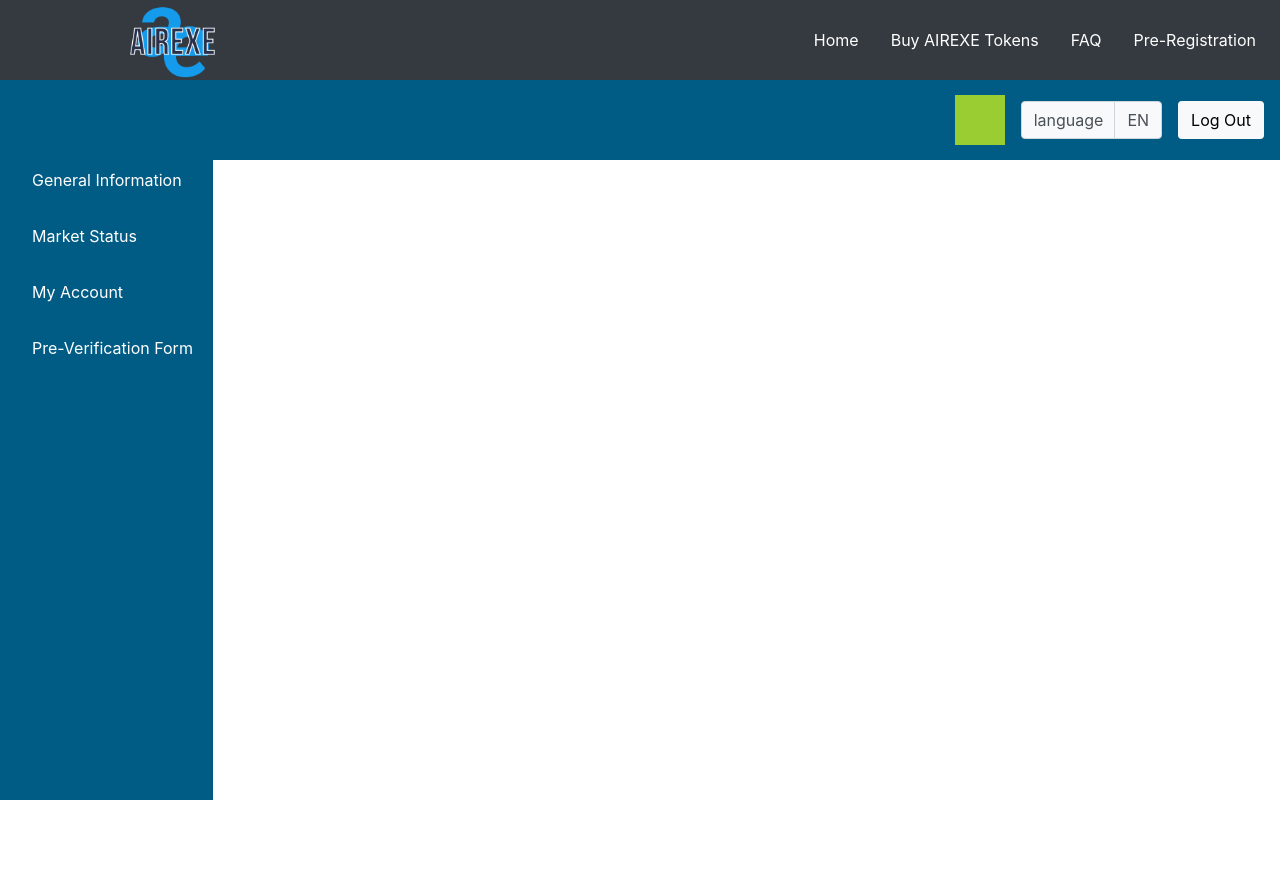
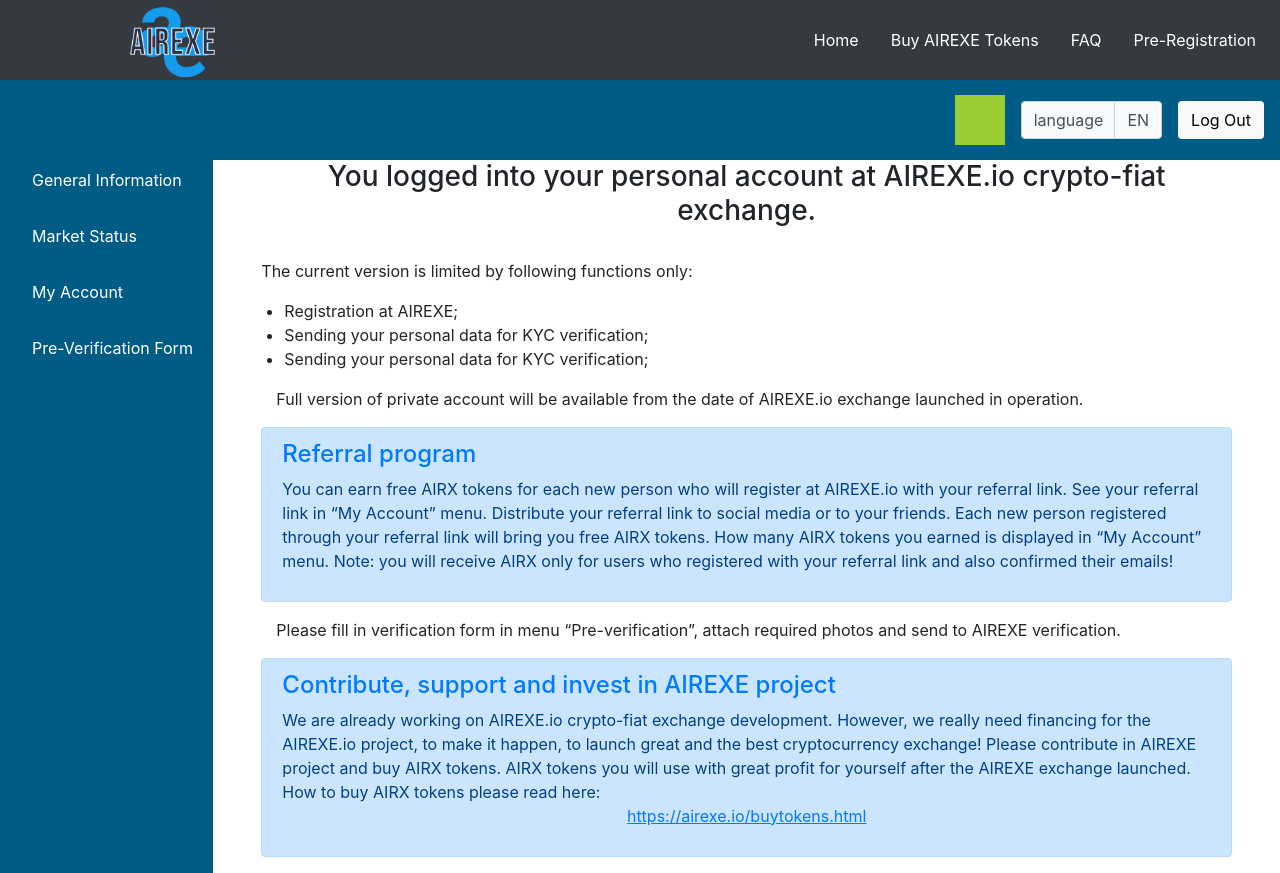
Before and after one commit to darthvasya/airexe-dashboard, an Angular app: page /dashboard in a window 1280 px wide. Before the commit the page ends 800 px from the top, so only its background shows below. Built offline with nearby package versions, Linux system fonts and the light colour scheme; sample sign-in values are in the browser's storage.

Commit message:
правки по верстке

```diff
--- a/src/app/layout/dashboard/dashboard.component.html
+++ b/src/app/layout/dashboard/dashboard.component.html
@@ -1,9 +1,53 @@
-<!-- <a class="twitter-timeline" data-width="600" data-height="800" href="https://twitter.com/Airexe_official?ref_src=twsrc%5Etfw">Tweets by Airexe_official</a>
-<script async src="https://platform.twitter.com/widgets.js" charset="utf-8">
-</script> -->
+<div class="container-fluid">
+    <div class="row pl-5 pr-5 ">
+        <h3 class="col-12 text-center">
+            You logged into your personal account at AIREXE.io crypto-fiat exchange.
+        </h3>
+        <p>
+            <br>The current version is limited by following functions only:
+        </p>
+        <ul class="col-12 ml-2">
+            <li>Registration at AIREXE;</li>
+            <li>Sending your personal data for KYC verification;</li>
+            <li>Sending your personal data for KYC verification;</li>
+        </ul>
+        <p class="col-12">
+            Full version of private account will be available from the date of AIREXE.io exchange launched in operation.
+        </p>
+        <div class="alert alert-primary" role="alert ">
+            <h4 class="alert-heading text-primary">Referral program</h4>
+            <p>You can earn free AIRX tokens for each new person who will register at AIREXE.io with your referral link. See your referral link in “My Account” menu. Distribute your referral link to social media or to your friends. Each new person registered
+                through your referral link will bring you free AIRX tokens. How many AIRX tokens you earned is displayed in “My Account” menu. Note: you will receive AIRX only for users who registered with your referral link and also confirmed their emails!
+            </p>
+        </div>
+        <p class="col-12">
+            Please fill in verification form in menu “Pre-verification”, attach required photos and send to AIREXE verification.
+        </p>
+        <div class="alert alert-primary" role="alert ">
+            <h4 class="alert-heading text-primary">
+                Contribute, support and invest in AIREXE project
+            </h4>
+            <span>
+                We are already working on AIREXE.io crypto-fiat exchange development. However, we really need financing for the AIREXE.io project, to make it happen, to launch great and the best cryptocurrency exchange! Please contribute in AIREXE project and buy AIRX
+                tokens. AIRX tokens you will use with great profit for yourself after the AIREXE exchange launched. How to buy AIRX tokens please read here:
+            </span>
+            <a class="text-primary text-center" href="https://airexe.io/buytokens.html">
+                <p> <u>https://airexe.io/buytokens.html</u> </p>
+            </a>
+        </div>
+        <!-- <a class="twitter-timeline" data-width="600" data-height="800" href="https://twitter.com/Airexe_official?ref_src=twsrc%5Etfw">Tweets by Airexe_official</a>
 
-<!-- <twitter-timeline>
-  <a class="twitter-timeline" href="https://twitter.com/Airexe_official?ref_src=twsrc%5Etfw" data-widget-id="673710543212052480"> Tweets from https://twitter.com/IAmAru/lists/food-trucks</a>
-</twitter-timeline> -->
+        <iframe class="iframe" src="https://twitter.com/Airexe_official?ref_src=twsrc%5Etfw" title="Cryptocurrency Market State"></iframe>
+        <iframe class="iframe" src="https://platform.twitter.com/widgets.js" title="Cryptocurrency Market State"></iframe>
+        <hr>
+        <a class="twitter-timeline" data-width="600" data-height="800" href="https://twitter.com/Airexe_official?ref_src=twsrc%5Etfw">Tweets by Airexe_official</a>
+        <script async src="https://platform.twitter.com/widgets.js" charset="utf-8">
+        </script>
 
-<!-- <ng4-twitter-timeline [dataSrc]="{sourceType: 'profile',screenName: 'Airexe_official'}" [opts]="{tweetLimit: 10}"></ng4-twitter-timeline> -->
+        <twitter-timeline>
+            <a class="twitter-timeline" href="https://twitter.com/Airexe_official?ref_src=twsrc%5Etfw" data-widget-id="673710543212052480"> Tweets from https://twitter.com/IAmAru/lists/food-trucks</a>
+        </twitter-timeline>
+
+        <ng4-twitter-timeline [dataSrc]="{sourceType: 'profile',screenName: 'Airexe_official'}" [opts]="{tweetLimit: 10}"></ng4-twitter-timeline> -->
+    </div>
+</div>
--- a/src/app/layout/profile/profile.component.html
+++ b/src/app/layout/profile/profile.component.html
@@ -1,4 +1,5 @@
 <div class="container bg-white profile">
+
     <form>
         <div class="form-group row">
             <label for="staticEmail" class="col-sm-2 col-form-label">Email: </label>
@@ -25,21 +26,14 @@
         <div class="form-group row">
             <label for="inputPassword" class="col-sm-2 col-form-label">Your referal link:</label>
             <div class="col-sm-8">
-                <!-- <div class="input-group">
-
-                    <span class="material-icons"ngxClipboard [cbContent]='referalId' (click)="copied()">content_copy</span>
-                    <span class="input-group-btn">
-                        <button class="btn" type="button" [ngxClipboard]="referalId" (click)="copied()">Copy</button>
-                      </span>
-                </div> -->
                 <div class="input-group">
                     <input type="text" class="form-control text-dark" id="inputPassword" [(ngModel)]='referalId' name='referalId' readonly aria-describedby="copyHelp" #inputTarget>
                     <span class="input-group-btn">
                       <button class="btn btn-default" [class.btn-success]= "isCopied1" type="button" [ngxClipboard]="inputTarget" (cbOnSuccess)="isCopied1 = true">Copy</button>
                     </span>
-                  </div>
+                </div>
             </div>
-            <small id="copyHelp" class="form-text text-muted mtm-10">{{copyHelp}}</small>
+            <!-- <small id="copyHelp" class="form-text text-muted mtm-10">{{copyHelp}}</small> -->
         </div>
         <!-- <div class="col-3 center">
             <button class='btn btn-blue mt-3'>Change passwrod</button>
--- a/src/app/registration/registration.component.css
+++ b/src/app/registration/registration.component.css
@@ -1,4 +1,3 @@
-
 *,
 .text-muted {
     color: #fff;
@@ -33,7 +32,7 @@
 }
 
 .bg-blue {
-    height: 100vh;
+    height: 100%;
     background: #2b4a91;
 }
 
@@ -42,12 +41,19 @@
     border: 1px solid #fff;
     border-radius: 0;
     color: #fff;
+    opacity: 1;
 }
 
 .nav-link {
     background: #fff;
     border-radius: 0;
     color: #000;
+    opacity: 0.5;
+    transition: 0.3s;
+}
+
+.nav-link:hover {
+    opacity: 1;
 }
 
 .link {
@@ -87,6 +93,25 @@
     display: block;
 }
 
+.wrapper {
+    display: table;
+    width: 100%;
+    height: 100%;
+    min-height: 100%;
+}
+
+.wrapper-inner {
+    display: table-cell;
+}
+
+.border-danger {
+    border-color: #dc3545!important;
+}
+
+.border-success {
+    border-color: #28a745!important
+}
+
 
 /* .nav-link:not(.nav-link.active) {
     margin-left: 5px;
--- a/src/app/registration/registration.component.html
+++ b/src/app/registration/registration.component.html
@@ -1,3 +1,5 @@
+<div class="wrapper">
+    <div class="wrapper-inner">
         <div class="container-fluid bg-blue">
             <div class="col-5 center">
                 <ul class="nav nav-tabs" id="myTab" role="tablist">
@@ -9,7 +11,7 @@
                     </li>
                 </ul>
 
-        <div class="tab-content" id="myTabContent">
+                <div class="tab-content mb-5" id="myTabContent">
                     <div class="alert alert-success " role="alert " [hidden]='isConfirm == false'>
                         <h4 class="alert-heading ">Thank you!</h4>
                         <p>
@@ -63,25 +65,25 @@
                         </form>
                     </div>
 
-            <div class="alert alert-success " role="alert " [hidden]="!isRegistrationSuccess ">
-                <h4 class="alert-heading ">Well done!</h4>
-                <p>Your account with login {{registrationData.email}} created. We sent you letter to {{registrationData.email}} with your email conformation link. Please follow the link from email we sent to confirm it. After confirmation you can login to
-                    your account at AIREXE.io.</p>
+                    <div class="alert alert-success border-success" role="alert " [hidden]="!isRegistrationSuccess ">
+                        <h4 class="alert-heading">Well done!</h4>
+                        <p>Your account with login {{registrationData.email}} created. We sent you letter to {{registrationData.email}} with your email conformation link. Please follow the link from email we sent to confirm it. After confirmation you can
+                            login to your account at AIREXE.io.</p>
                         <hr>
                         <p class="mb-0 ">If you don’t see emails form support@airexe.io, please check “SPAM” folders at your mailbox, it might be there.</p>
                     </div>
 
-            <div class="alert alert-danger " role="alert " [hidden]="!isRegistrationFailed ">
+                    <div class="alert alert-danger border-danger" role="alert " [hidden]="!isRegistrationFailed ">
+                        <h4 class="alert-heading text-danger">Ooops!</h4>
+                        <p>{{errorMessage}}</p>
+                    </div>
+
+                    <div class="alert alert-danger border-danger" role="alert " [hidden]="!isLoginFailed ">
                         <h4 class="alert-heading ">Ooops!</h4>
                         <p>{{errorMessage}}</p>
                     </div>
 
-            <div class="alert alert-danger " role="alert " [hidden]="!isLoginFailed ">
-                <h4 class="alert-heading ">Ooops!</h4>
-                <p>{{errorMessage}}</p>
-            </div>
-
-            <div class="alert alert-danger " role="alert " [hidden]='isErrorConfirm == true'>
+                    <div class="alert alert-danger border-success " role="alert " [hidden]='isErrorConfirm == true'>
                         <h4 class="alert-heading ">Thank you!</h4>
                         <p>
                             We cannot find requested AIREXE user, or email confirmation link is expired. Please try to register again. You should confirm your email address within 24 hours since registration</p>
@@ -89,3 +91,5 @@
                 </div>
             </div>
         </div>
+    </div>
+</div>
--- a/src/styles.css
+++ b/src/styles.css
@@ -2,4 +2,5 @@
 
 body {
     max-width: 100vw;
+    background: #2b4a91;
 }
```
Also changed, not shown: src/app/layout/pre-verification/pre-verification.component.html (+48 -87 lines). Lines whose indentation alone changed are shown as unchanged.
